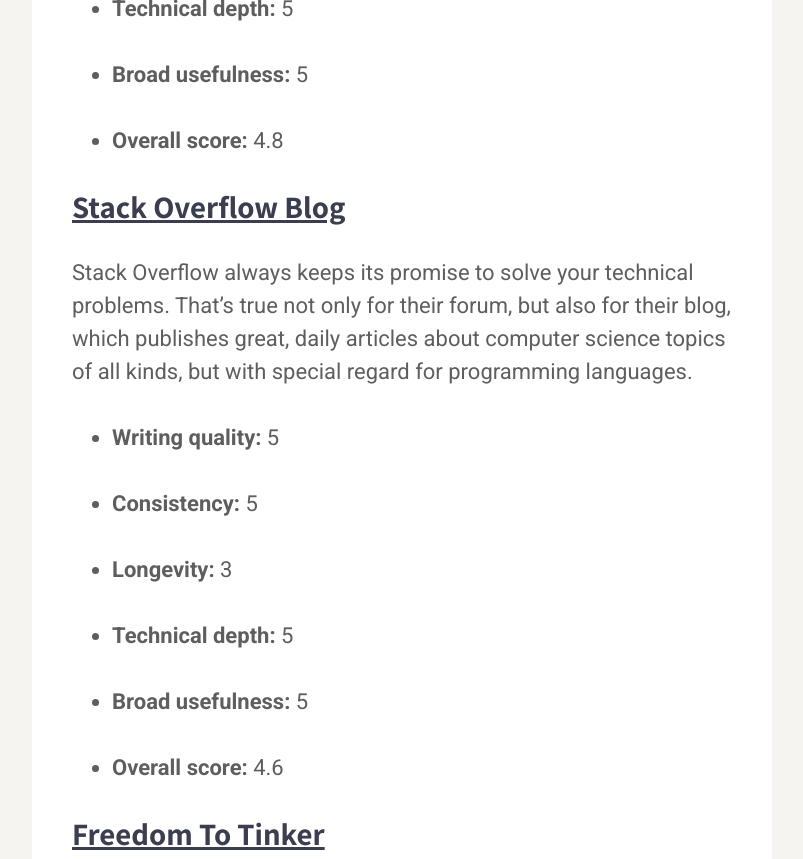
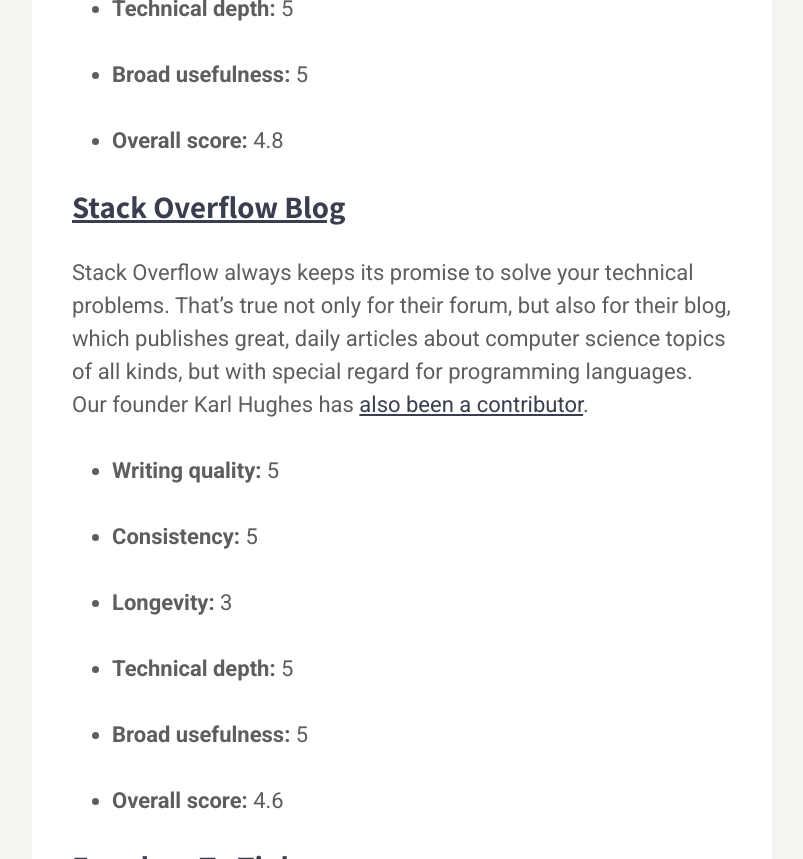
Before and after one commit to karllhughes/learn, a Jekyll site: the page built from _posts/2020-12-06-computer-science-blogs.md, in a window 1280 px wide and 900 px high, scrolled down 2240 px, cut to the strip 0-859 px from the top of the window. Shown: the whole strip, without its empty margins (238-1041 px from the left). Built offline with Jekyll 4.4.1, drawn with Linux system fonts in a browser that asks for light colours; a script that is not in the unit is left out; some of the changed text lies outside the part shown.

Commit message:
Update Posts “2020-12-06-computer-science-blogs”

```diff
--- a/_posts/2020-12-06-computer-science-blogs.md
+++ b/_posts/2020-12-06-computer-science-blogs.md
@@ -43,7 +43,7 @@
 
 ### [Stack Overflow Blog](https://stackoverflow.blog/)
 
-Stack Overflow always keeps its promise to solve your technical problems. That’s true not only for their forum, but also for their blog, which publishes great, daily articles about computer science topics of all kinds, but with special regard for programming languages.
+Stack Overflow always keeps its promise to solve your technical problems. That’s true not only for their forum, but also for their blog, which publishes great, daily articles about computer science topics of all kinds, but with special regard for programming languages. Our founder Karl Hughes has [also been a contributor](https://stackoverflow.blog/author/karl-hughes/).
 
 * **Writing quality:** 5
 
@@ -520,3 +520,5 @@
 Finding places to renew and test your knowledge is vital to keep any passion alive, and hopefully, this list has helped you do just that.
 
 If you’d like to contribute to the community of computer science enthusiasts, submit the best computer science blogs you know about [here](https://airtable.com/shrKNdNjYO6hNQxJV), and help more people find the best places online to nurture their passion for computer science.
+
+If you've enjoyed this, don't miss our other [Best Technical Blogs](https://draft.dev/learn/technical-blogs/) lists
```
